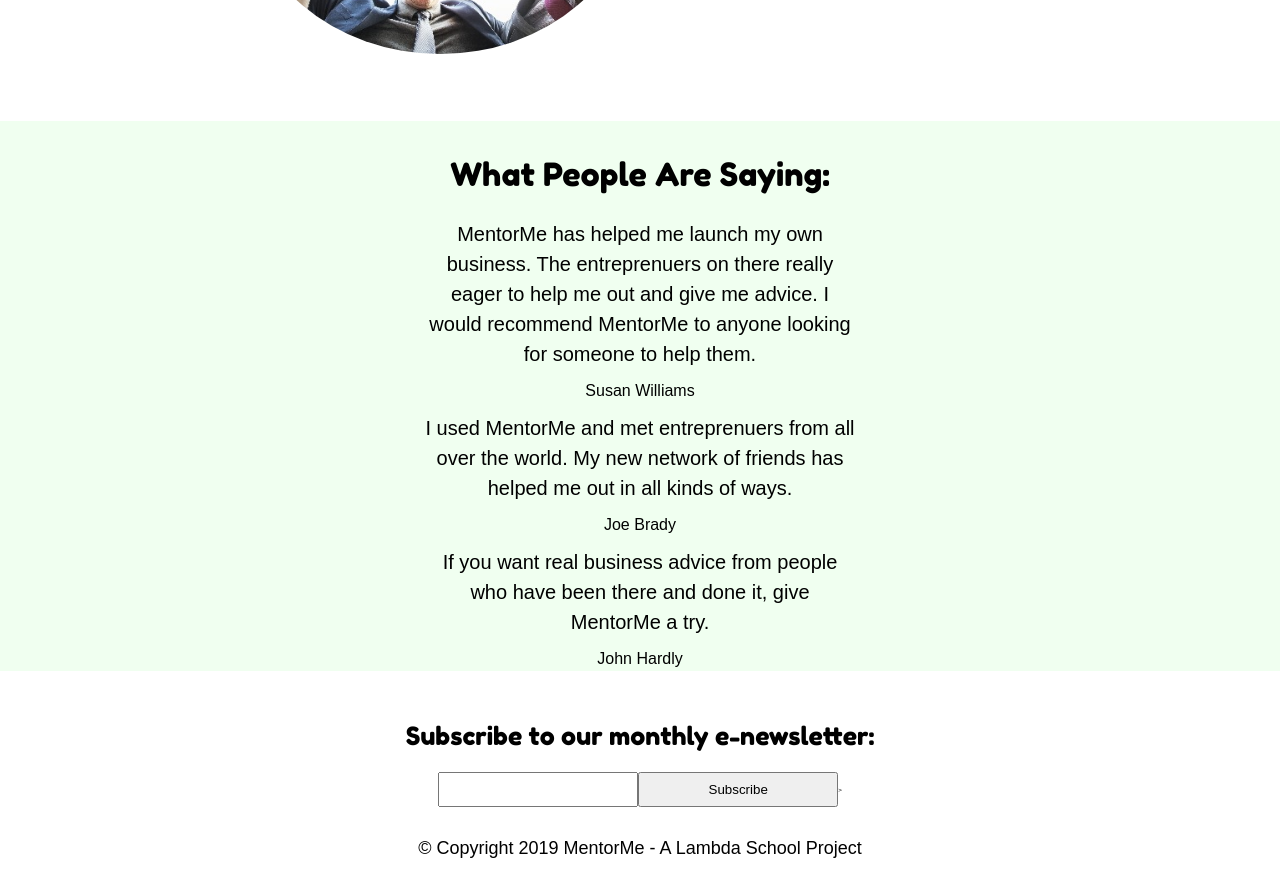
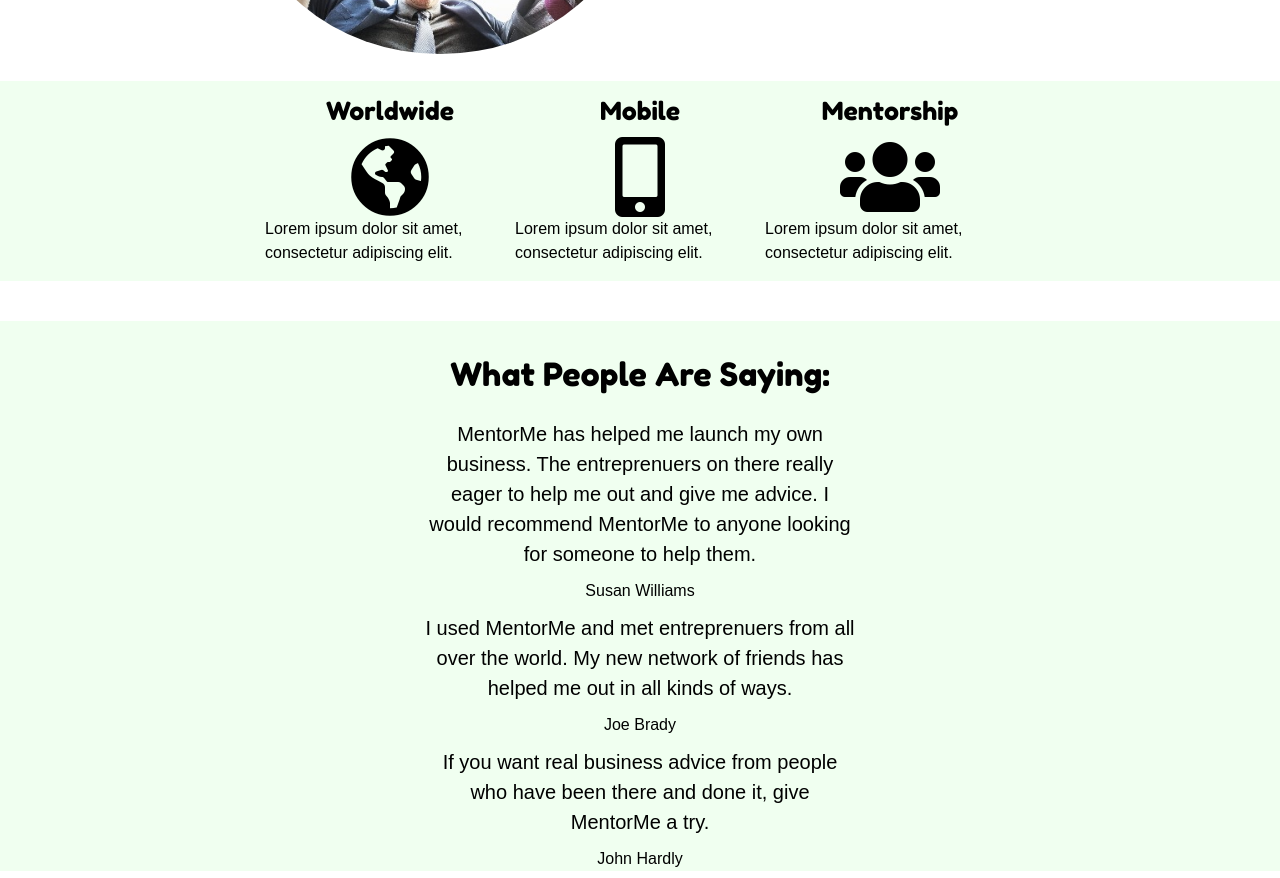
Before and after one commit to buildweek-mentor-me/UI-Van, a plain HTML site: page index.html in a window 1280 px wide. Shown: the part 1833-2711 px from the top of the page. Drawn offline with Linux system fonts and the light colour scheme; a web font is replaced by a local one.

Commit message:
added fontawesome to index page

```diff
--- a/index.html
+++ b/index.html
@@ -59,7 +59,7 @@
                       `   <div class="learn-more-btn">Learn More</div>
                          </div>
                 </div>
-                <!-- <div class="content-middle">
+                 <div class="content-middle">
                     <div class="content-box">
                     <h3>Worldwide</h3>
                                         <i class="fas fa-globe-americas fa-5x"></i>
@@ -74,8 +74,8 @@
                     <h3>Mentorship</h3>
                     <i class="fas fa-users fa-5x"></i>
                     <p>Lorem ipsum dolor sit amet, consectetur adipiscing elit.</p>
-                    </div> -->
-
+                    </div>
+                </div>
 
 
                 <div class="testimonials">
--- a/less/main.less
+++ b/less/main.less
@@ -52,6 +52,9 @@
          flex-direction: row-reverse;
          .center();
          margin: 20px
+     }
+     .content-box{
+         .center();
      }
 
      .testimonials{
```
Also changed, not shown: about.html (+1 -1 lines), css/index.css.
